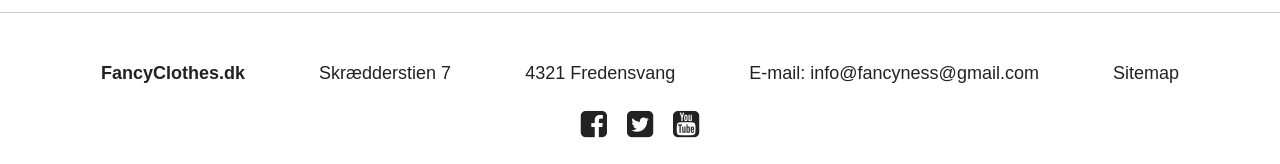
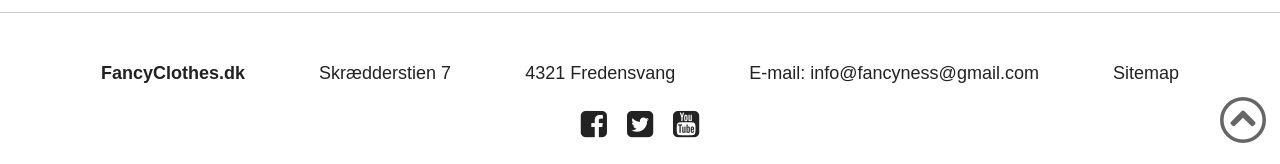
Before and after one commit to NicklasWinther/FancyClothes, a PHP site: page / in a window 1280 px wide. Shown: the part 707-871 px from the top of the page. Run offline with PHP 8.4, Linux system fonts and the light colour scheme; data that the repository does not hold is empty; some libraries are stand-ins or nearby versions.

Commit message:
Added a button to scroll to top

```diff
--- a/css/styles.css
+++ b/css/styles.css
@@ -502,6 +502,39 @@ h6 {
   font-weight: bold;
 }
 
+button.toTop {
+  position: fixed;
+  padding: 0;
+  border: 0;
+  width: 40px;
+  height: 40px;
+  bottom: 40px;
+  right: 20px;
+  font-size: 40px;
+  background: none;
+  -webkit-transition: 0.6s;
+  transition: 0.6s;
+  outline: none;
+}
+
+button.toTop i {
+  border-radius: 50%;
+  color: white;
+  background-color: #666;
+  border: 3px solid #666;
+  -webkit-transition: 0.3s;
+  transition: 0.3s;
+}
+
+button.toTop i:hover {
+  -webkit-transform: scale(1.1);
+          transform: scale(1.1);
+}
+
+button.toTop.hide {
+  bottom: -40px;
+}
+
 @media screen and (max-width: 1700px) {
   .container {
     width: 90%;
--- a/css/styles.scss
+++ b/css/styles.scss
@@ -453,6 +453,34 @@ h6 {
   font-weight: bold;
 }
 
+// Knap til toppen
+button.toTop {
+  position: fixed;
+  padding: 0;
+  border: 0;
+  width: 40px;
+  height: 40px;
+  bottom: 40px;
+  right: 20px;
+  font-size: 40px;
+  background: none;
+  transition: 0.6s;
+  outline: none;
+  i {
+    border-radius: 50%;
+    color: white;
+    background-color: #666;
+    border: 3px solid #666;
+    transition: 0.3s;
+    &:hover {
+      transform: scale(1.1);
+    }
+  }
+  &.hide {
+    bottom: -40px;
+  }
+}
+
 // Mediaqueries
 @media screen and (max-width: 1700px) {
   .container {
--- a/footer.php
+++ b/footer.php
@@ -35,6 +35,8 @@
         $("#slider").slider();
     });
 </script>
+<button class="hide toTop"><i class="fas fa-chevron-circle-up"></i></button>
+<script src="js/script.js"></script>
 </body>
 
 </html>
--- a/header.php
+++ b/header.php
@@ -11,11 +11,13 @@
 
     <link rel="apple-touch-icon" href="apple-touch-icon.png">
     <!-- Place favicon.ico in the root directory -->
+    <link rel="icon" href="img/homeIcon.png">
 
     <!-- Google fonts -->
     <link href="https://fonts.googleapis.com/css?family=Karla|Lato|Oswald" rel="stylesheet">
 
     <!-- Font awesome -->
+    <link rel="stylesheet" href="https://use.fontawesome.com/releases/v5.8.2/css/all.css" integrity="sha384-oS3vJWv+0UjzBfQzYUhtDYW+Pj2yciDJxpsK1OYPAYjqT085Qq/1cq5FLXAZQ7Ay" crossorigin="anonymous" />
     <link rel="stylesheet" href="https://cdnjs.cloudflare.com/ajax/libs/font-awesome/4.7.0/css/font-awesome.min.css">
 
     <link rel="stylesheet" href="css/normalize.css">
--- /dev/null
+++ b/js/script.js
@@ -0,0 +1,12 @@
+let button = document.querySelector("body > button");
+window.addEventListener("scroll", () => {
+  window.pageYOffset > 200
+    ? button.classList.remove("hide")
+    : button.classList.add("hide");
+});
+button.addEventListener("click", () => {
+  window.scrollTo({
+    top: 0,
+    behavior: "smooth"
+  });
+});
```
Also changed, not shown: 1 other file.
